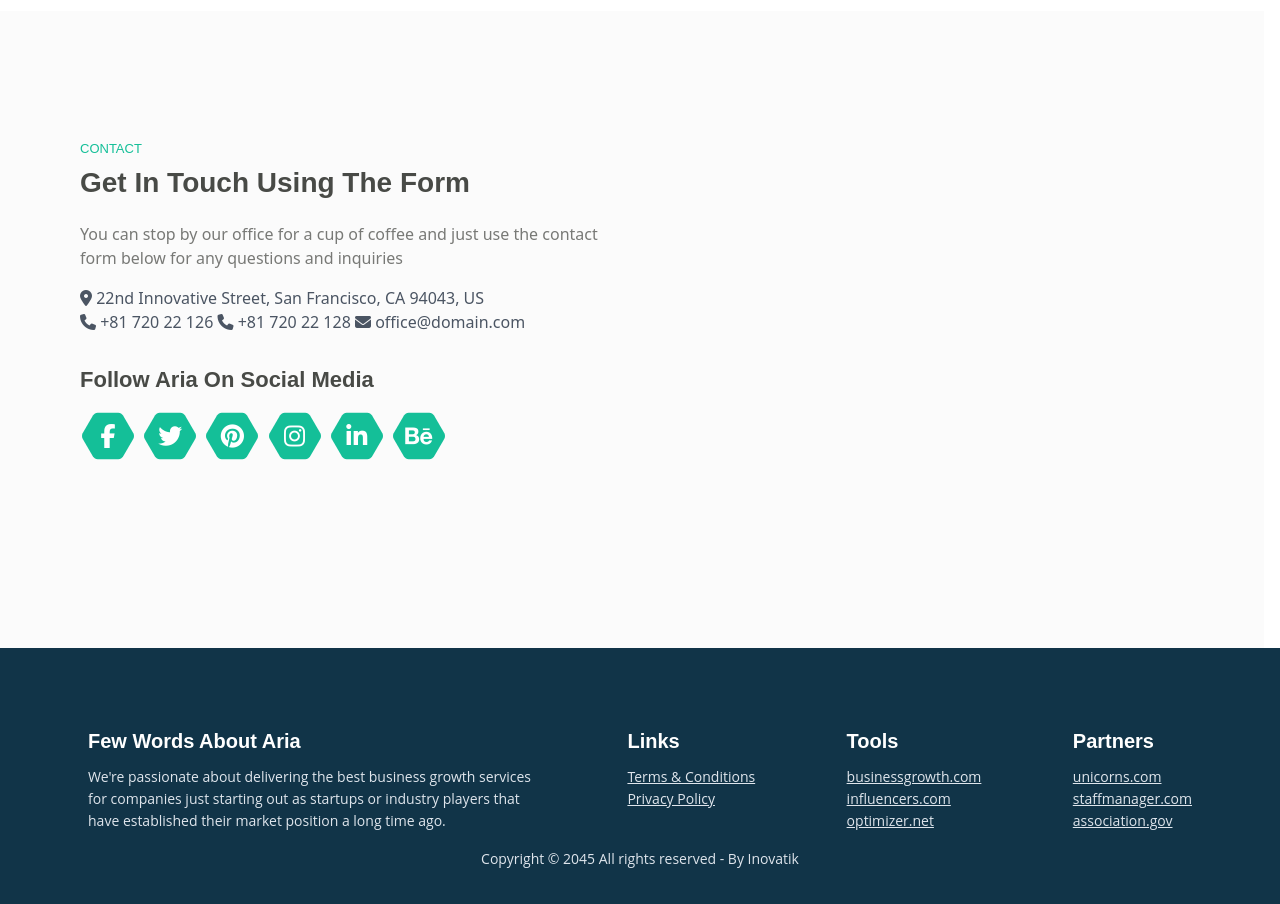
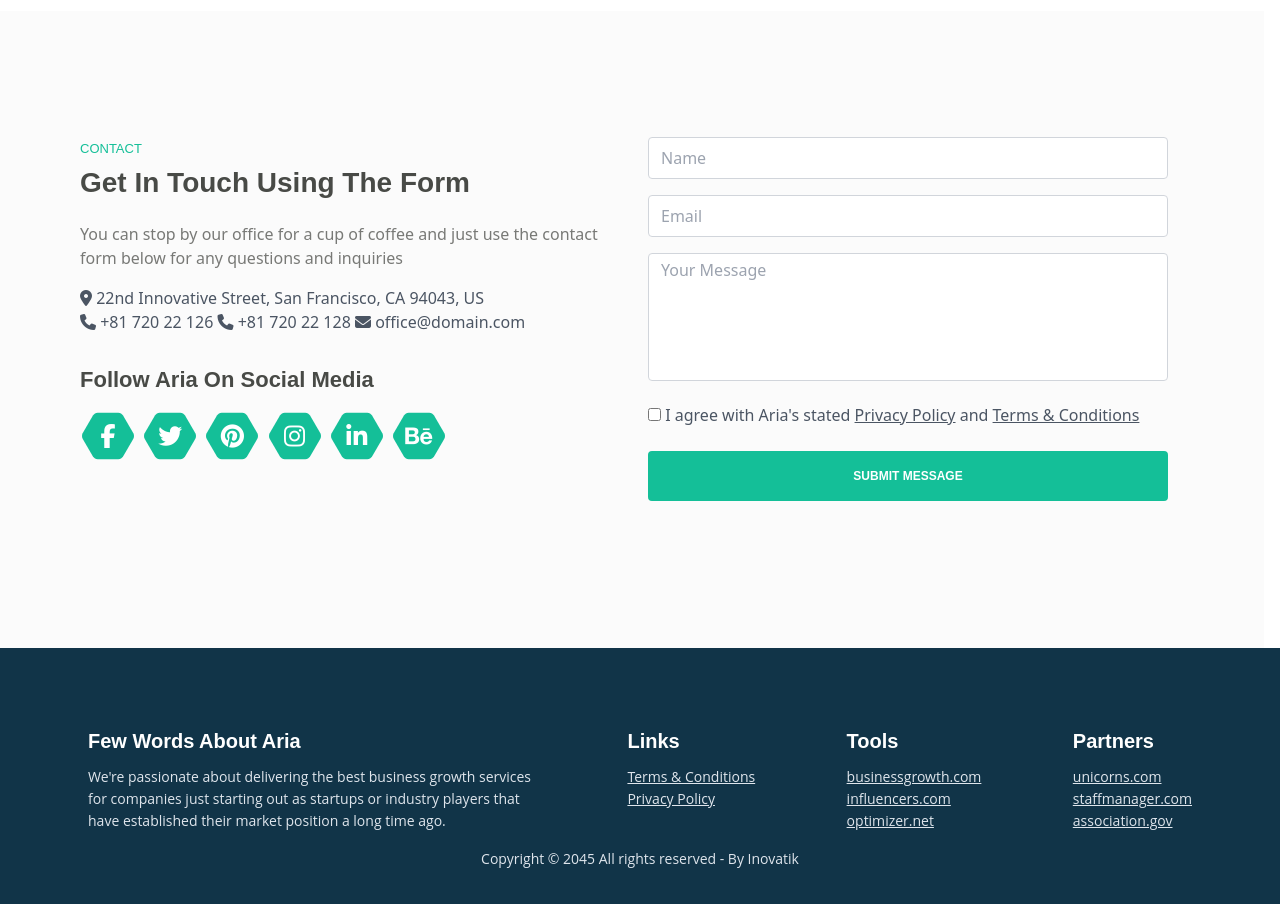
Before and after one commit to hmohammed448/geekAskwind, a website: page src/Major-project.html in a window 1280 px wide. Shown: the part 7320-8224 px from the top of the page. Drawn offline with nearby package versions, Linux system fonts and the light colour scheme.

Commit message:
project-complete

```diff
--- a/src/Major-project.html
+++ b/src/Major-project.html
@@ -2,7 +2,17 @@
 <html lang="en">
 <style>
     html {
-        scroll-behavior: smooth !important;
+        scroll-behavior: smooth;
+        overflow-y: auto;
+        overflow-x: hidden;
+        -ms-overflow-style: none;
+        /* Internet Explorer 10+ */
+        scrollbar-width: none;
+    }
+
+    html::-webkit-scrollbar {
+        display: none;
+        /* Safari and Chrome */
     }
 
     .container {
@@ -562,9 +572,6 @@
     </div>
 
     <!-- Consultants -->
-
-
-    <!-- All scripts -->
     <section class="testimonials consultants">
         <div class="container text-gray-600 body-font py-24 text-center">
             <!-- heading container -->
@@ -756,32 +763,35 @@
                     </div>
                 </div>
 
-                <!-- callme-input Section
-                <div class="contact-input inline-block">
-                    <form action="" method="get">
-                        <div class="form-group">
-                            <input type="text" name="name" id="user-name" placeholder="Name">
-                            <input type="number" name="num" maxlength="10" size="10" placeholder="Phone">
-                            <input type="email" name="email" id="email-id" placeholder="Email">
-                            <select class="form-select" name="" id="form-select">
-                                <option value disabled selected class="select-option">Interested in...</option>
-                                <option value="" class="select-option">Off The Ground</option>
-                                <option value="" class="select-option">Accelerated Growth</option>
-                                <option value="" class="select-option">Market Domination</option>
-                            </select>
+                <!-- callme-input Section -->
+                <section class="contact-input self-baseline">
+                    <div class="w-full">
+                        <div class="container mx-auto flex flex-col">
+                            <div class="flex flex-col w-full">
+                                <div class="relative mb-4">
+                                    <input type="text" id="name" name="name" placeholder="Name"
+                                        class="w-full bg-white rounded border border-gray-300 focus:border-indigo-500 focus:ring-2 focus:ring-indigo-200 text-base outline-none text-gray-700 py-1 px-3 leading-8 transition-colors duration-200 ease-in-out">
+                                </div>
+                                <div class="relative mb-4">
+                                    <input type="email" id="email" name="email" placeholder="Email"
+                                        class="w-full bg-white rounded border border-gray-300 focus:border-indigo-500 focus:ring-2 focus:ring-indigo-200 text-base outline-none text-gray-700 py-1 px-3 leading-8 transition-colors duration-200 ease-in-out">
+                                </div>
+                                <div class="relative mb-4">
+                                    <textarea id="message" name="message" placeholder="Your Message"
+                                        class="w-full bg-white rounded border border-gray-300 focus:border-indigo-500 focus:ring-2 focus:ring-indigo-200 h-32 text-base outline-none text-gray-700 py-1 px-3 resize-none leading-6 transition-colors duration-200 ease-in-out"></textarea>
+                                </div>
+                                <div class="checkbox-group">
+                                    <!-- &nbsp; -->
+                                    <input type="checkbox" name="" id="">
+                                    <span>
+                                        I agree with Aria's stated <a href="" class="underline">Privacy Policy</a>
+                                        and <a href="" class="underline">Terms & Conditions</a></span>
+                                </div>
+                                <button type="button" class="contant-sec-btn">SUBMIT MESSAGE</button>
+                            </div>
                         </div>
-
-                        <div class="checkbox-group">
-                            <input type="checkbox" name="" id="">
-                            <span>
-                                I agree with Aria's stated <a href="">Privacy Policy</a>
-                                and <a href="">Terms & Conditions</a></span>
-                        </div>
-                        <div class="form-submit-btn">
-                            <button type="submit">CALL ME</button>
-                        </div>
-                    </form>
-                </div> -->
+                    </div>
+                </section>
             </div>
         </div>
     </section>
@@ -828,7 +838,7 @@
         </div>
     </footer>
 
-
+    <!-- All scripts -->
     <!-- Font Awesome -->
     <script src="https://kit.fontawesome.com/a2b83d2bef.js" crossorigin="anonymous"></script>
     <!-- AOS -->
--- a/src/css/Major-project.css
+++ b/src/css/Major-project.css
@@ -4,20 +4,6 @@
 * Autoprefixer: v10.4.7
 * Browsers: last 4 version
 */
-
-html {
-    scroll-behavior: smooth;
-    overflow-y: auto;
-    overflow-x: hidden;
-    -ms-overflow-style: none;
-    /* Internet Explorer 10+ */
-    scrollbar-width: none;
-}
-
-html::-webkit-scrollbar {
-    display: none;
-    /* Safari and Chrome */
-}
 
 * {
     margin: 0;
@@ -342,10 +328,6 @@ p {
     min-width: 100vw;
     padding-top: 6rem;
     padding-bottom: 3rem;
-}
-
-.container {
-    max-width: 71em;
 }
 
 #intro .container {
@@ -760,6 +742,7 @@ summary {
     text-decoration: underline;
 }
 
+.contact-section .contact-input .contant-sec-btn,
 .form-call-me .callme-input form .form-submit-btn button {
     display: inline-block;
     width: 100%;
@@ -768,12 +751,13 @@ summary {
     border-radius: 0.25rem;
     background-color: #14bf98;
     color: #fff;
-    font: 700 0.75rem/1.75rem "Montserrat", sans-serif;
+    font: 700 0.75rem/1.75rem "Montserrat", sans-serif !important;
     cursor: pointer;
     transition: all 0.2s;
     margin-top: 1.5rem;
 }
 
+.contact-section .contact-input .contant-sec-btn:hover,
 .form-call-me .callme-input form .form-submit-btn button:hover {
     border: 0.125rem solid #14bf98;
     background-color: transparent;
@@ -992,12 +976,12 @@ summary {
 }
 
 .contact-section .sub-container .contact-details {
-    width: 49% !important;
+    width: 50% !important;
     margin-bottom: 3rem !important;
 }
 
 .contact-section .sub-container .contact-input {
-    min-width: 48% !important;
+    width: 50% !important;
     display: flex;
     flex-flow: column wrap;
 }
```
Also changed, not shown: dist/output.css.
